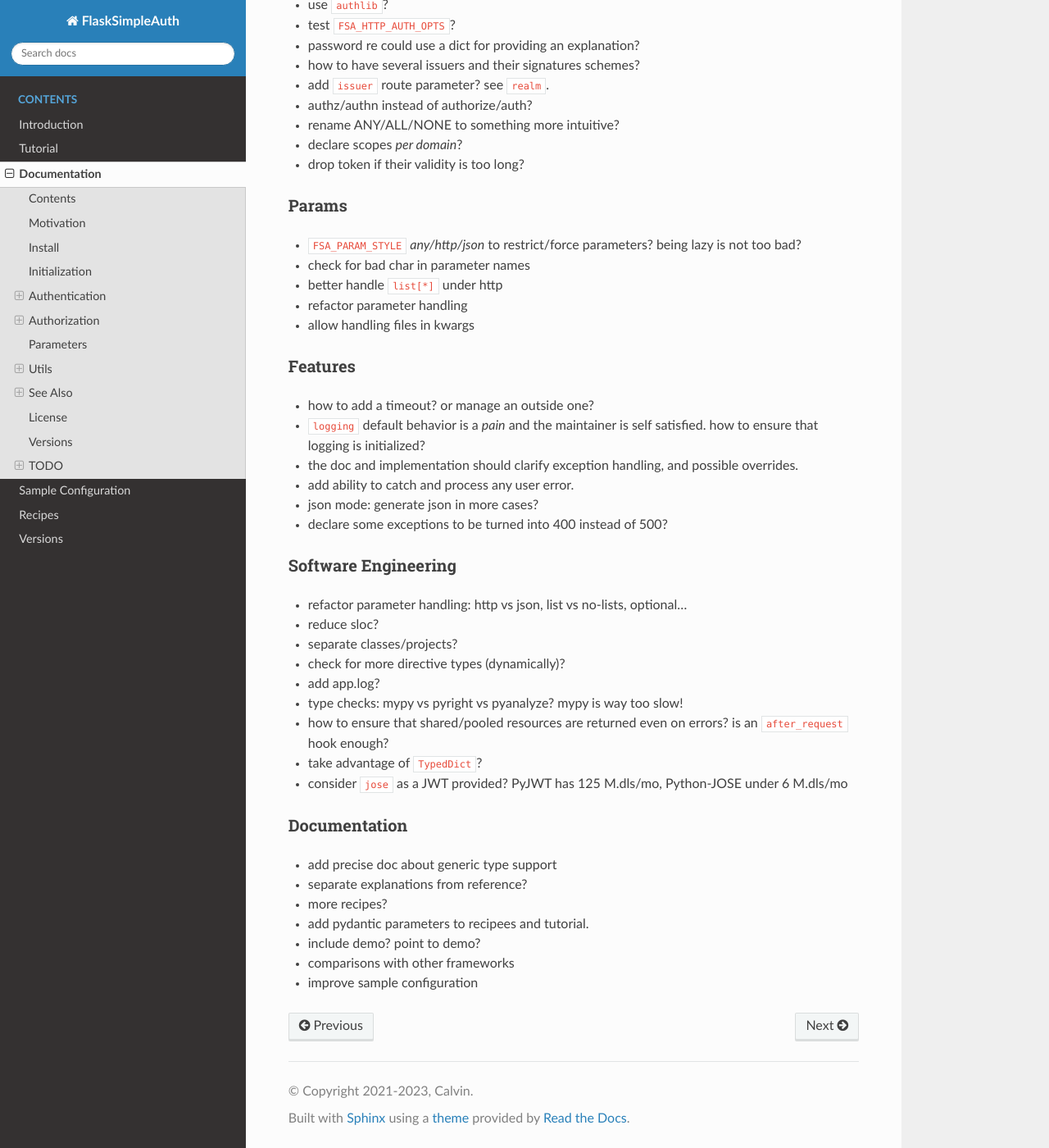
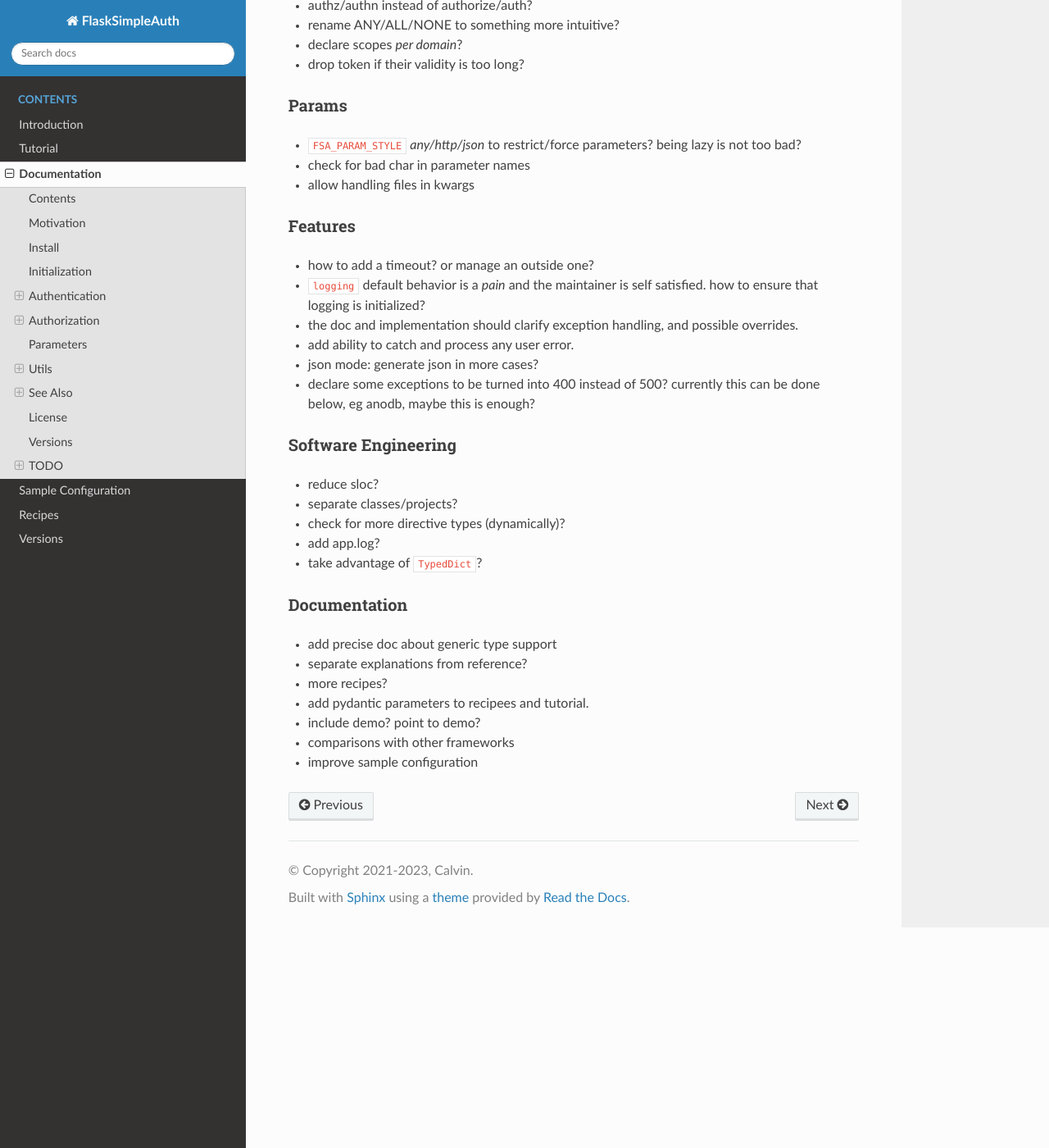
Before and after one commit to zx80/flask-simple-auth, a Sphinx documentation site: the page built from docs/DOCUMENTATION.md, in a window 1280 px wide and 1400 px high, scrolled down 21676 px. Shown: the whole window at 82% size. Built offline with Sphinx 7.4.7 and the Read the Docs theme 2.0.0, drawn with Linux system fonts in a browser that asks for light colours; pages that are not in the unit, such as notebooks, are missing from menus; some of the changed text lies outside the part shown.

Commit message:
review TODO section

```diff
--- a/docs/DOCUMENTATION.md
+++ b/docs/DOCUMENTATION.md
@@ -1181,11 +1181,6 @@ See [all versions](VERSIONS.md).
 
 Todo or not todo…
 
-### Bugs
-
-- on before request failures, after request hooks do not run?
-  this feature may prevent returning resources.
-
 ### Authn/Authz
 
 - demo LDAP auth? One class plus a new `check_password`?
@@ -1205,8 +1200,6 @@ Todo or not todo…
 - `FSA_PARAM_STYLE` *any/http/json* to restrict/force parameters?
   being lazy is not too bad?
 - check for bad char in parameter names
-- better handle `list[*]` under http
-- refactor parameter handling
 - allow handling files in kwargs
 
 ### Features
@@ -1219,20 +1212,15 @@ Todo or not todo…
 - add ability to catch and process any user error.
 - json mode: generate json in more cases?
 - declare some exceptions to be turned into 400 instead of 500?
+  currently this can be done below, eg anodb, maybe this is enough?
 
 ### Software Engineering
 
-- refactor parameter handling: http vs json, list vs no-lists, optional…
 - reduce sloc?
 - separate classes/projects?
 - check for more directive types (dynamically)?
 - add app.log?
-- type checks: mypy vs pyright vs pyanalyze?  mypy is way too slow!
-- how to ensure that shared/pooled resources are returned even on errors?
-  is an `after_request` hook enough?
 - take advantage of `TypedDict`?
-- consider `jose` as a JWT provided?
-  PyJWT has 125 M.dls/mo, Python-JOSE under 6 M.dls/mo
 
 ### Documentation
 
```
